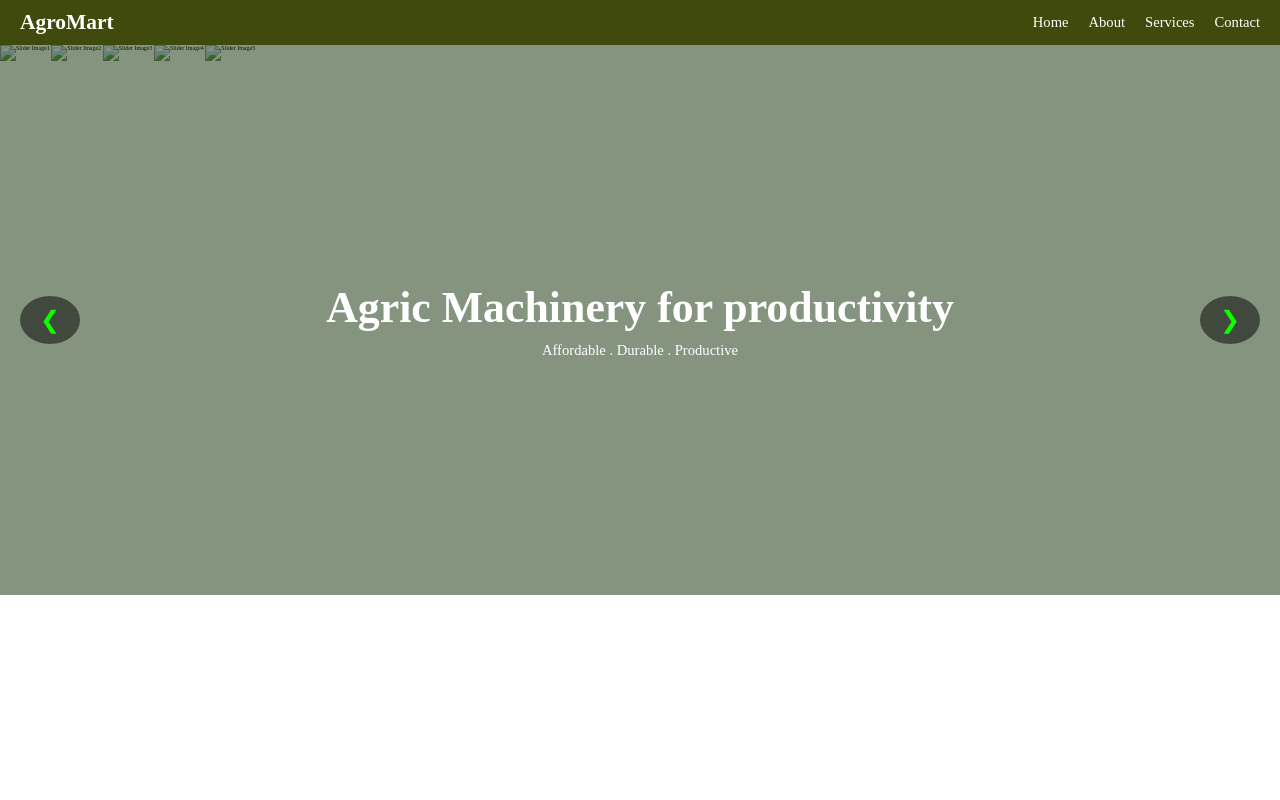
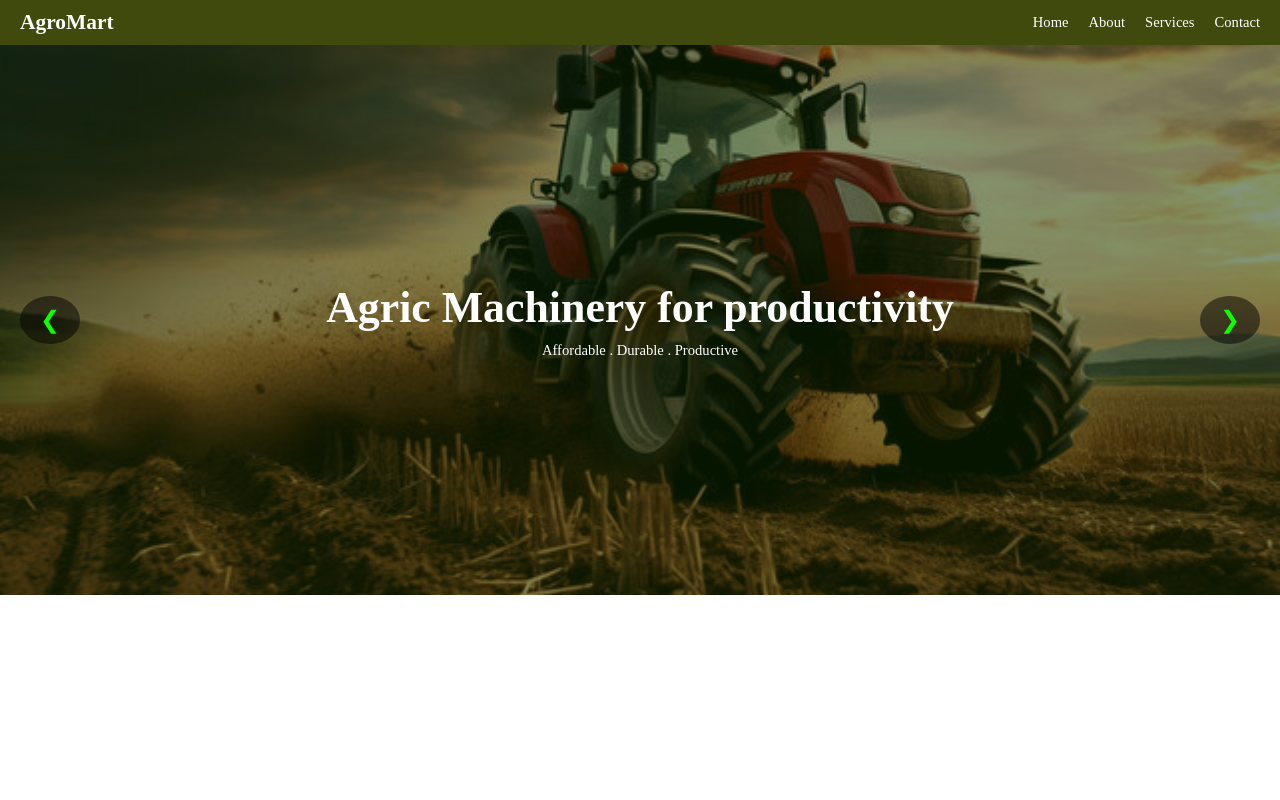
Before and after one commit to OlorunfemiSunday/JS-Slideshow, a plain HTML site: page index.html in a window 1280 px wide. Drawn offline with Linux system fonts and the light colour scheme; the site is published under a folder, as on GitHub Pages, so addresses that start at the root find nothing.

Commit message:
Update index.html

```diff
--- a/index.html
+++ b/index.html
@@ -20,11 +20,11 @@
       <div class="slider">
         <div class="overlay">
           <!-- Add images of yours -->
-          <img id="slider-image" src="/Images/Image1.jpg" alt="Slider Image1" />
-          <img id="slider-image" src="/Images/Image2.jpg" alt="Slider Image2" />
-          <img id="slider-image" src="/Images/Image3.jpg" alt="Slider Image3" />
-          <img id="slider-image" src="/Images/Image4.jpg" alt="Slider Image4" />
-          <img id="slider-image" src="/Images/Image5.jpg" alt="Slider Image5" />
+          <img id="slider-image" src="Images/Image1.jpg" alt="Slider Image1" />
+          <img id="slider-image" src="Images/Image2.jpg" alt="Slider Image2" />
+          <img id="slider-image" src="Images/Image3.jpg" alt="Slider Image3" />
+          <img id="slider-image" src="Images/Image4.jpg" alt="Slider Image4" />
+          <img id="slider-image" src="Images/Image5.jpg" alt="Slider Image5" />
           <div class="overlay-text">
             <h1>Agric Machinery for productivity</h1>
             <p>Affordable . Durable . Productive</p>
```
